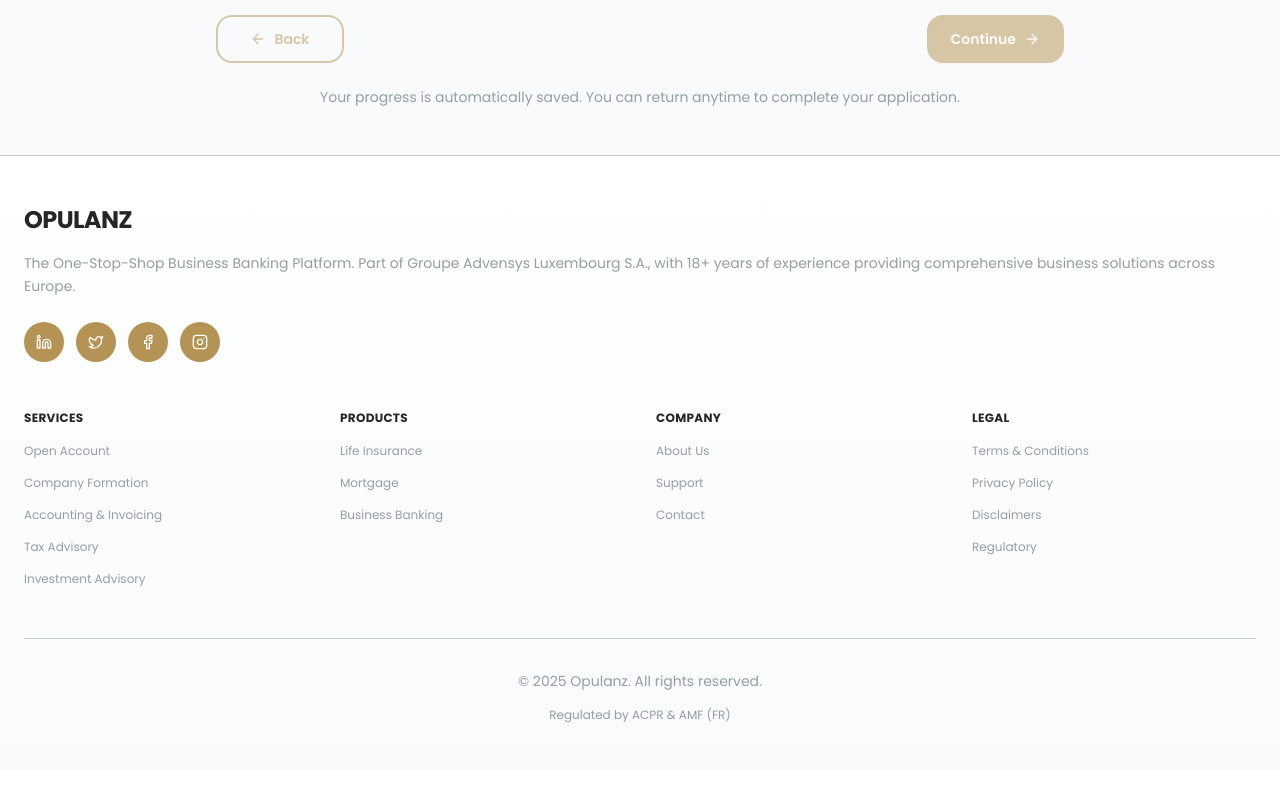
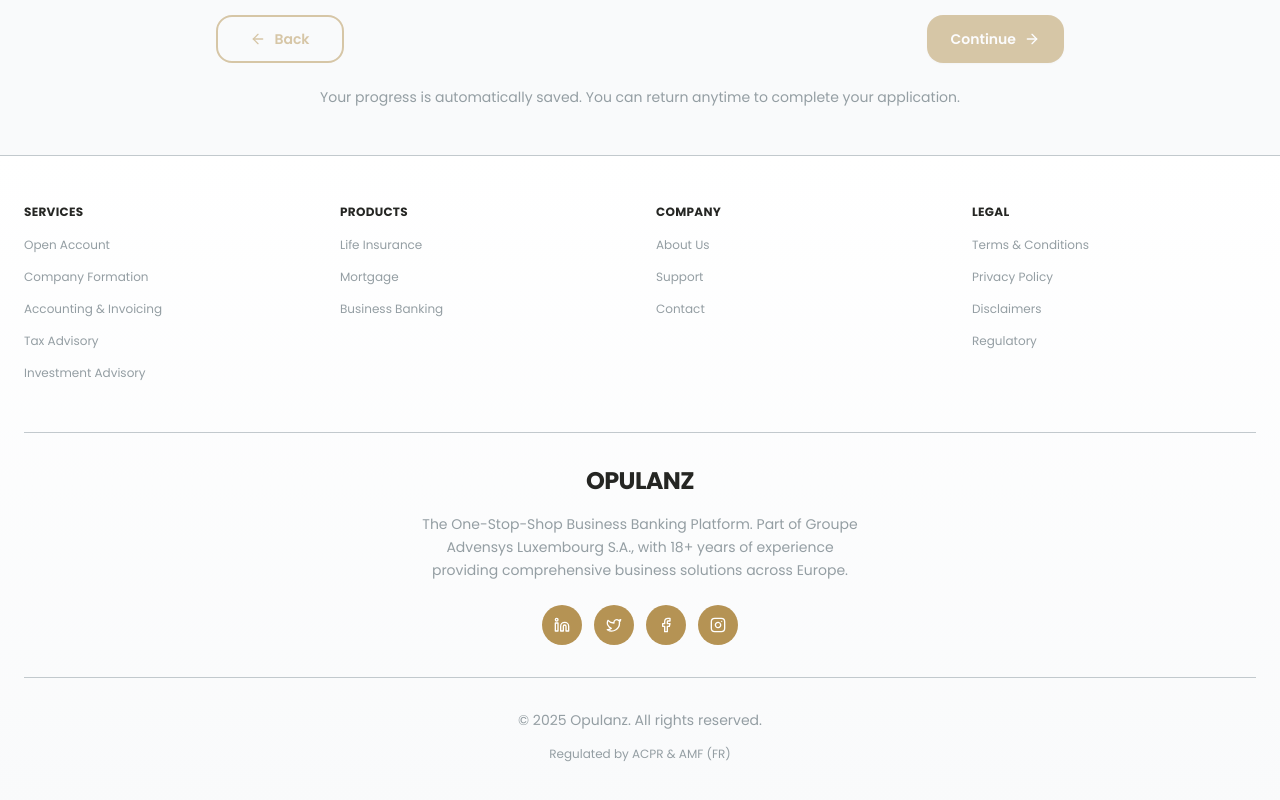
Before and after one commit to TAJKING10/opulanzbanking, a Next.js app: page /en/open-account/personal in a window 1280 px wide. Shown: the part 1079-1879 px from the top of the page. Before the commit the page ends 1850 px from the top, so only its background shows below. Built offline with nearby package versions, Linux system fonts and the light colour scheme.

Commit message:
A minor change in the footer part

```diff
--- a/shared/components/footer.tsx
+++ b/shared/components/footer.tsx
@@ -21,39 +21,8 @@
   return (
     <footer className="border-t border-brand-grayLight bg-gradient-to-b from-white to-gray-50">
       <div className="container mx-auto max-w-7xl px-6 py-12">
-        <div className="grid gap-12 lg:grid-cols-[2fr,3fr]">
-          {/* Brand Column */}
-          <div>
-            <Link
-              href={`/${locale}`}
-              className="text-2xl font-bold uppercase tracking-tight text-brand-dark hover:text-brand-gold transition-colors"
-            >
-              OPULANZ
-            </Link>
-            <p className="mt-4 text-sm text-brand-grayMed leading-relaxed max-w-sm">
-              {t("footer.description")}
-            </p>
-            <div className="mt-6 flex gap-3">
-              {socialLinks.map((social) => {
-                const Icon = social.icon;
-                return (
-                  <a
-                    key={social.key}
-                    href={social.href}
-                    target="_blank"
-                    rel="noopener noreferrer"
-                    aria-label={t(`footer.social.${social.key}`)}
-                    className="flex h-10 w-10 items-center justify-center rounded-full bg-brand-gold text-white transition-all hover:bg-brand-goldDark hover:scale-110"
-                  >
-                    <Icon className="h-4 w-4" />
-                  </a>
-                );
-              })}
-            </div>
-          </div>
-
-          {/* Links Grid - Compressed */}
-          <div className="grid grid-cols-2 md:grid-cols-4 gap-8 gap-y-8">
+        {/* Links Grid at Top */}
+        <div className="grid grid-cols-2 md:grid-cols-4 gap-8 gap-y-8 mb-12">
 
           {/* Services Column */}
           <div>
@@ -210,11 +179,42 @@
               </li>
             </ul>
           </div>
+        </div>
+
+        {/* Brand Section Below Links */}
+        <div className="border-t border-brand-grayLight pt-8 pb-8">
+          <div className="flex flex-col items-center text-center">
+            <Link
+              href={`/${locale}`}
+              className="text-2xl font-bold uppercase tracking-tight text-brand-dark hover:text-brand-gold transition-colors"
+            >
+              OPULANZ
+            </Link>
+            <p className="mt-4 text-sm text-brand-grayMed leading-relaxed max-w-md">
+              {t("footer.description")}
+            </p>
+            <div className="mt-6 flex gap-3">
+              {socialLinks.map((social) => {
+                const Icon = social.icon;
+                return (
+                  <a
+                    key={social.key}
+                    href={social.href}
+                    target="_blank"
+                    rel="noopener noreferrer"
+                    aria-label={t(`footer.social.${social.key}`)}
+                    className="flex h-10 w-10 items-center justify-center rounded-full bg-brand-gold text-white transition-all hover:bg-brand-goldDark hover:scale-110"
+                  >
+                    <Icon className="h-4 w-4" />
+                  </a>
+                );
+              })}
+            </div>
           </div>
         </div>
 
         {/* Bottom Bar */}
-        <div className="mt-12 border-t border-brand-grayLight pt-8">
+        <div className="border-t border-brand-grayLight pt-8">
           <div className="flex flex-col items-center justify-between gap-4 text-sm text-brand-grayMed md:flex-row">
             <p className="text-center md:text-left">
               © {currentYear} {t("footer.copyright", { year: currentYear }).replace(`© ${currentYear} `, '')}
```
